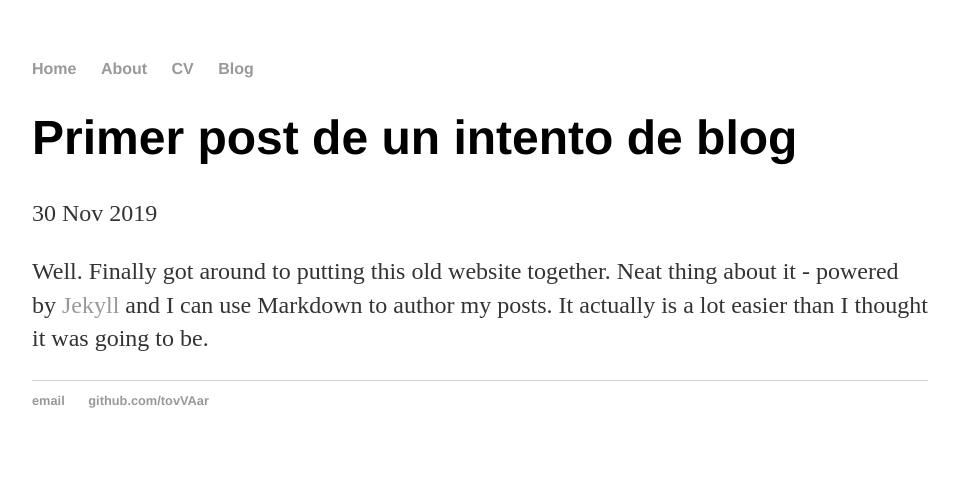
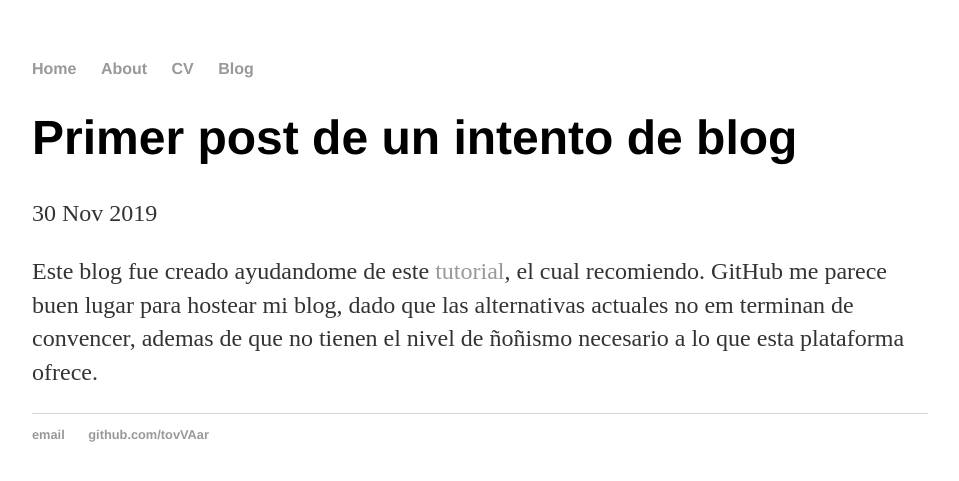
Before and after one commit to tovVAar/tovVAar.github.io, a Jekyll site: the page built from _posts/2019-11-30-First_Post.md, in a window 1280 px wide. Shown: the top 481 px of the page, without its empty margins (160-1119 px from the left). Built offline with Jekyll 4.4.1, drawn with Linux system fonts in a browser that asks for light colours.

Commit message:
Customized blog post

```diff
--- a/_posts/2019-11-30-First_Post.md
+++ b/_posts/2019-11-30-First_Post.md
@@ -4,4 +4,4 @@ title: "Primer post de un intento de blog"
 date: 2019-11-30
 ---
 
-Well. Finally got around to putting this old website together. Neat thing about it - powered by [Jekyll](http://jekyllrb.com) and I can use Markdown to author my posts. It actually is a lot easier than I thought it was going to be.
+Este blog fue creado ayudandome de este [tutorial](http://jmcglone.com/guides/github-pages/), el cual recomiendo. GitHub me parece buen lugar para hostear mi blog, dado que las alternativas actuales no em terminan de convencer, ademas de que no tienen el nivel de ñoñismo necesario a lo que esta plataforma ofrece.
```
